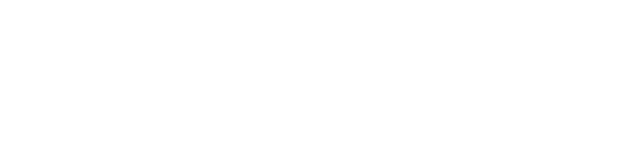
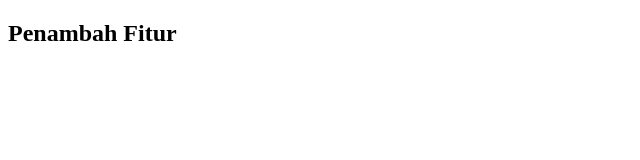
Before and after one commit to Ramdhani11/Praktikum_git, a plain HTML site: page index.html in a window 1280 px wide. Shown: the whole page, without its empty margins (0-640 px from the left). Drawn offline with Linux system fonts and the light colour scheme.

Commit message:
Penambah Fitur

```diff
--- a/index.html
+++ b/index.html
@@ -7,6 +7,8 @@
   <title>Praktikum Git</title>
 </head>
 <body>
-
+  <div>
+    <h2>Penambah Fitur</h2>
+  </div>
 </body>
 </html>
```
